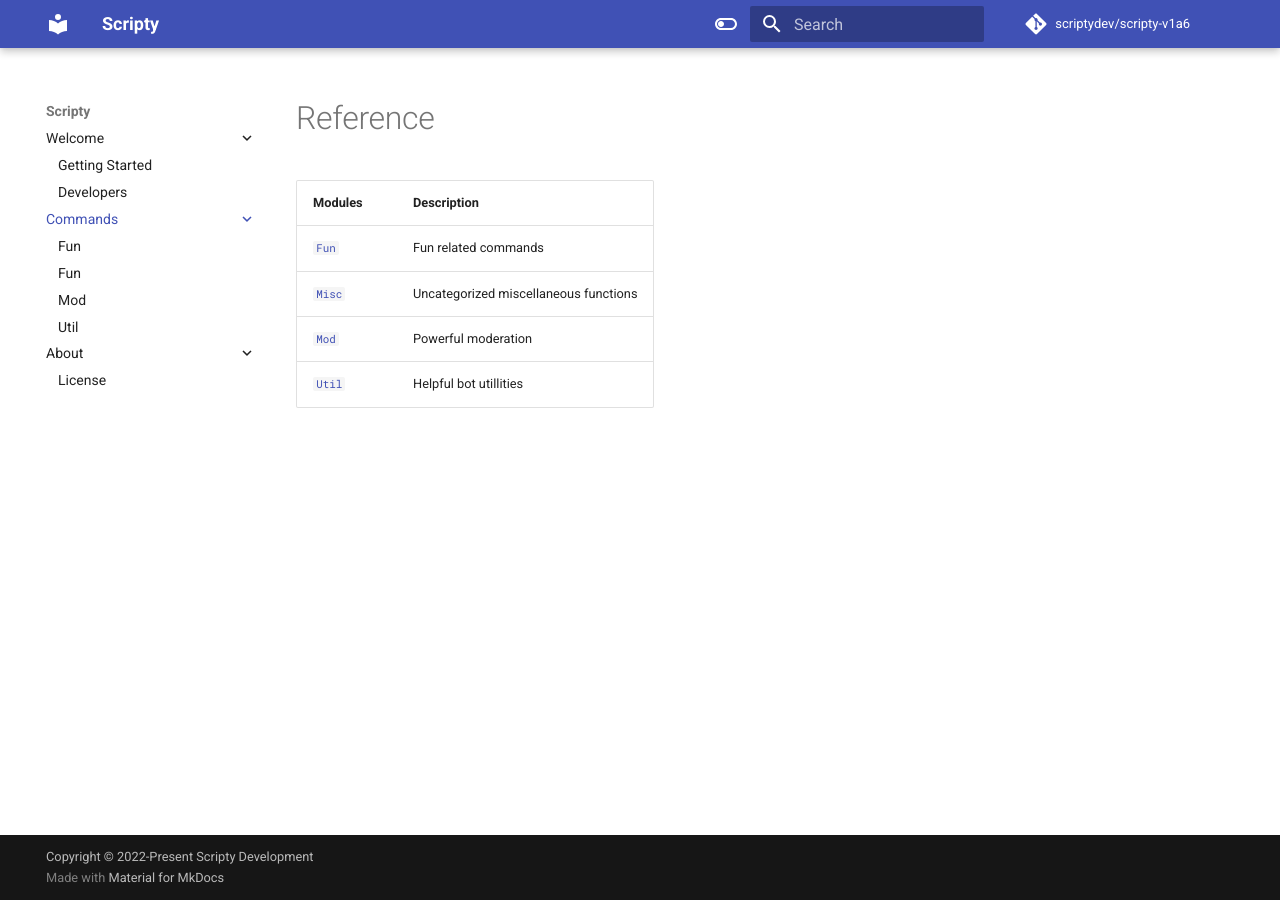
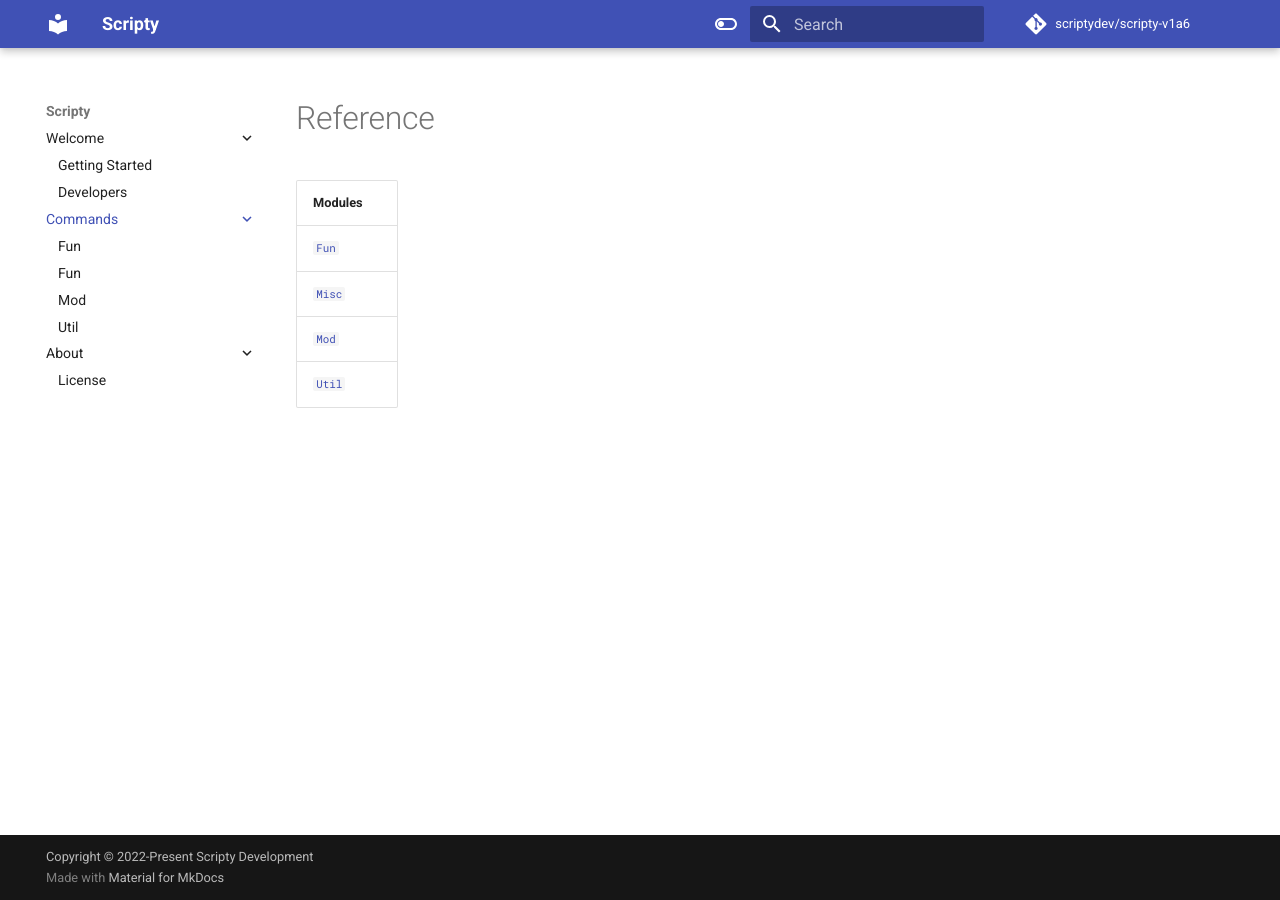
Before and after one commit to scriptydev/prescripty, an MkDocs documentation site: the page built from docs/commands/index.md, in a window 1280 px wide. Built offline with MkDocs 1.6.1 and Material for MkDocs 9.7.7, drawn with Linux system fonts in a browser that asks for light colours; comment, search, counter and statistics services are not loaded.

Commit message:
Revert "Add descriptions to modules"
This reverts commit 1eff345bf8ca93385479a034bae03f9933e2f843.

```diff
--- a/docs/commands/index.md
+++ b/docs/commands/index.md
@@ -1,8 +1,8 @@
 # Reference
 
-| Modules             | Description                           |
-| ------------------- | ------------------------------------- |
-| [`Fun`](./fun.md)   | Fun related commands                  |
-| [`Misc`](./misc.md) | Uncategorized miscellaneous functions |
-| [`Mod`](./mod.md)   | Powerful moderation                   |
-| [`Util`](./util.md) | Helpful bot utillities                |
+| Modules           |
+| ----------------- |
+| [`Fun`](./fun.md)   |
+| [`Misc`](./misc.md) |
+| [`Mod`](./mod.md)   |
+| [`Util`](./util.md) |
```
